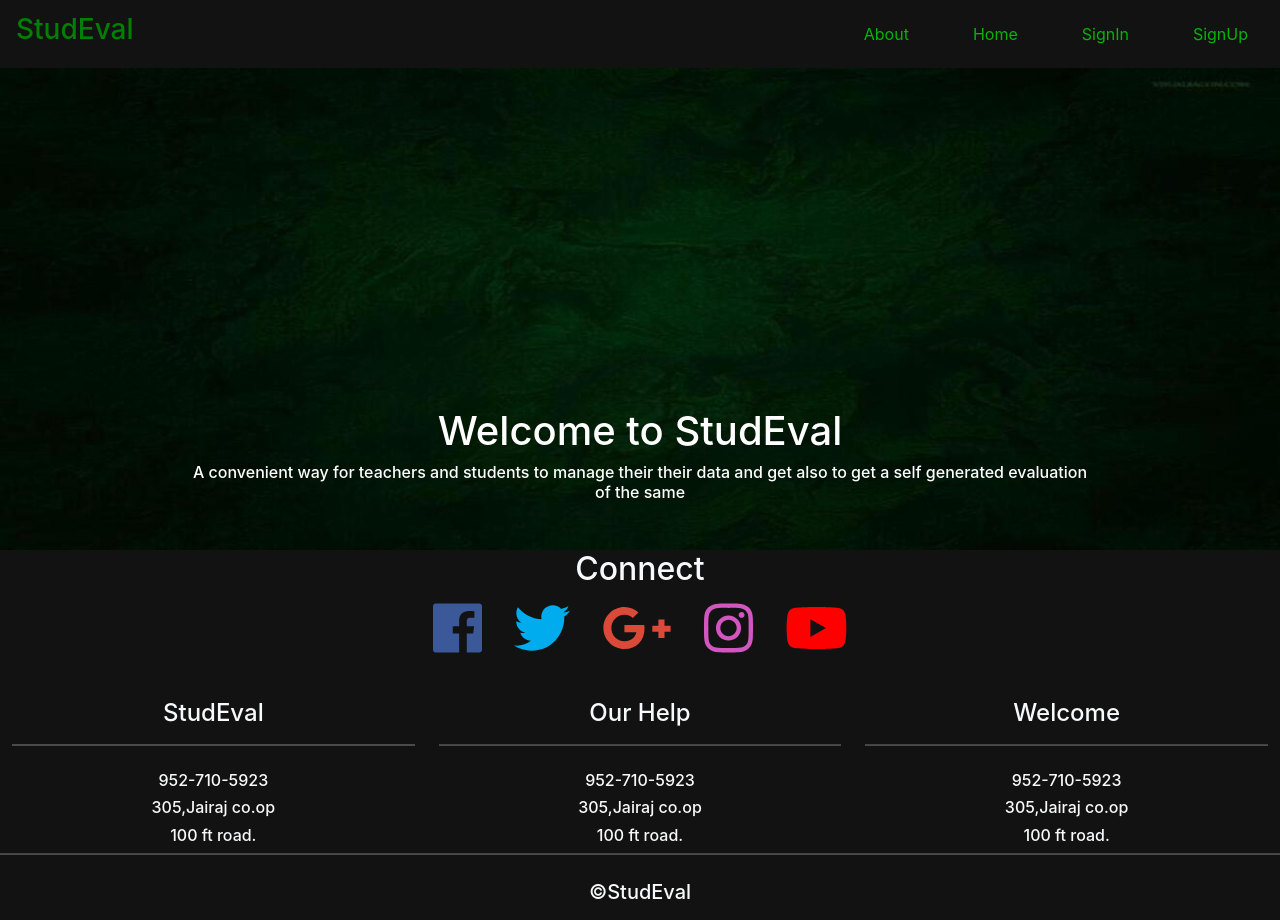
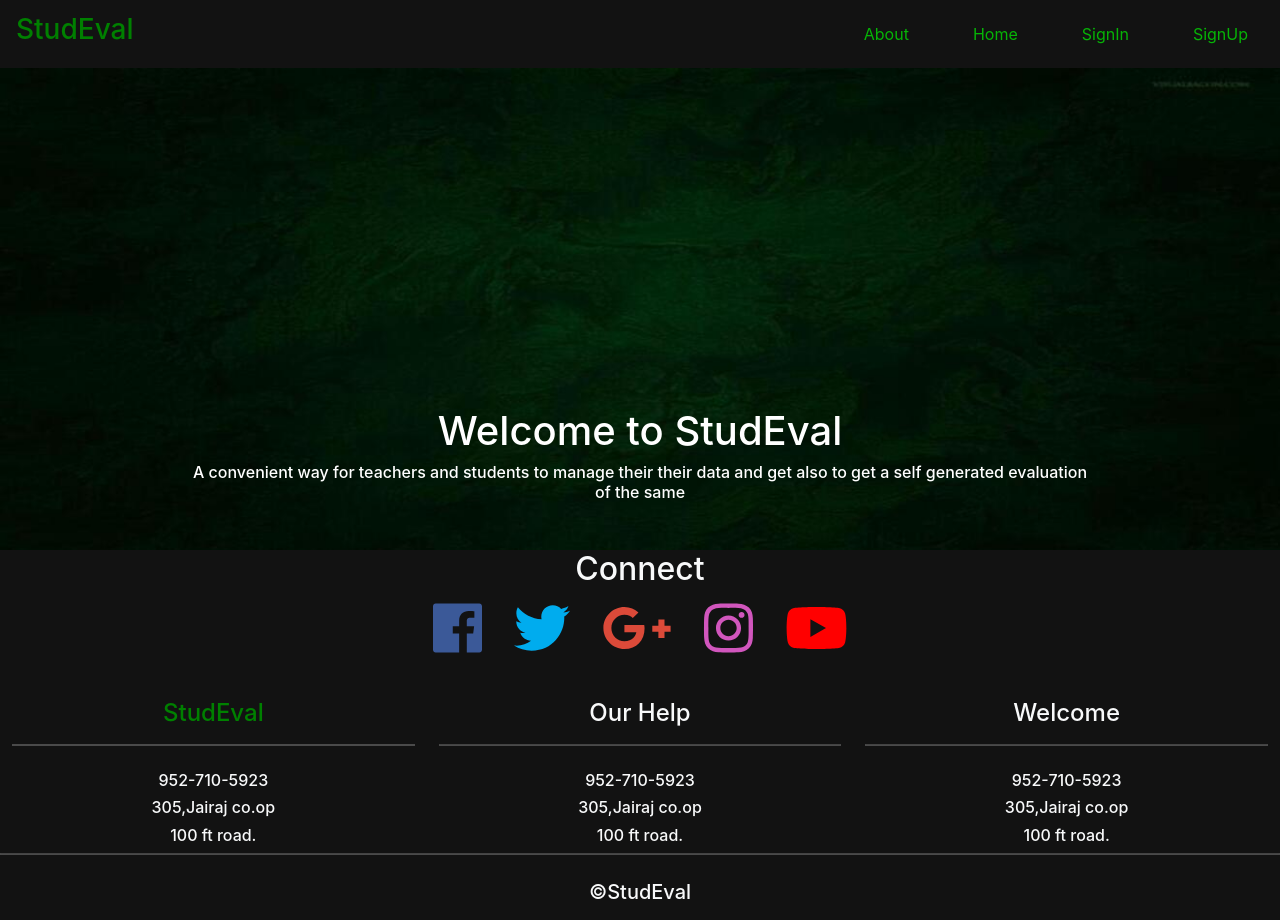
Before and after one commit to Tejas021/React-Django-MiniProject, a React (Create React App) app in the folder frontend/: page / in a window 1280 px wide. Built offline with nearby package versions, Linux system fonts and the light colour scheme.

Commit message:
5 april 2

```diff
--- a/frontend/src/components/Welcome.js
+++ b/frontend/src/components/Welcome.js
@@ -70,7 +70,7 @@
 	<div className="row padding text-center">
     <div className="col-md-4">
 
-<h4>StudEval</h4>
+<h4  style={{color:'green'}}>StudEval</h4>
 <hr />
       <h6>952-710-5923</h6>
       <h6>305,Jairaj co.op</h6>
```
